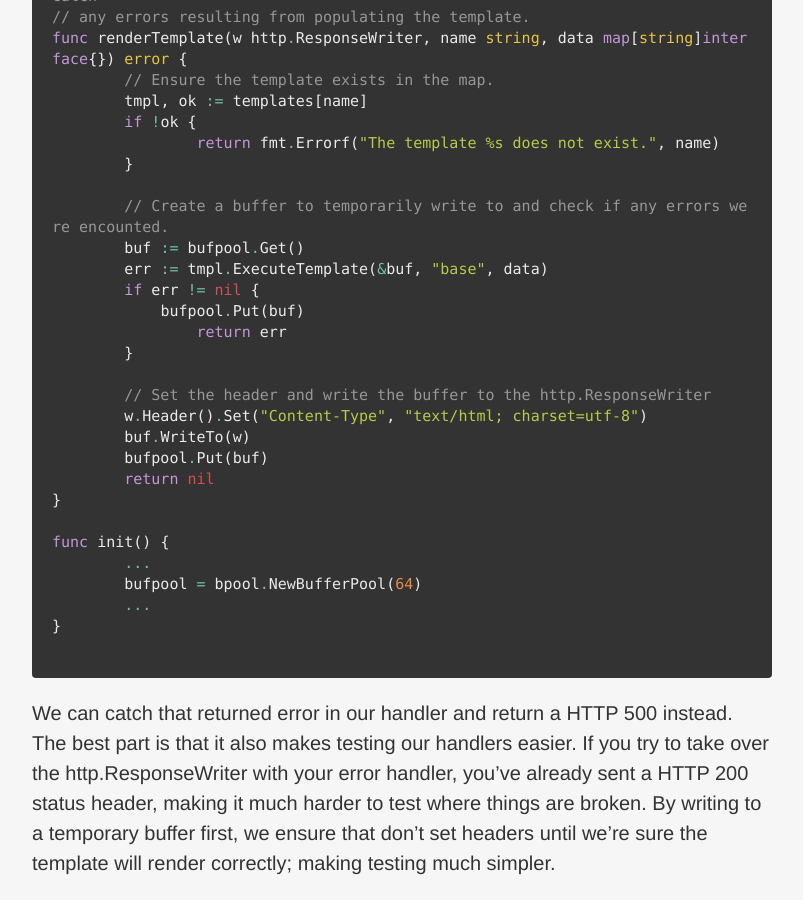
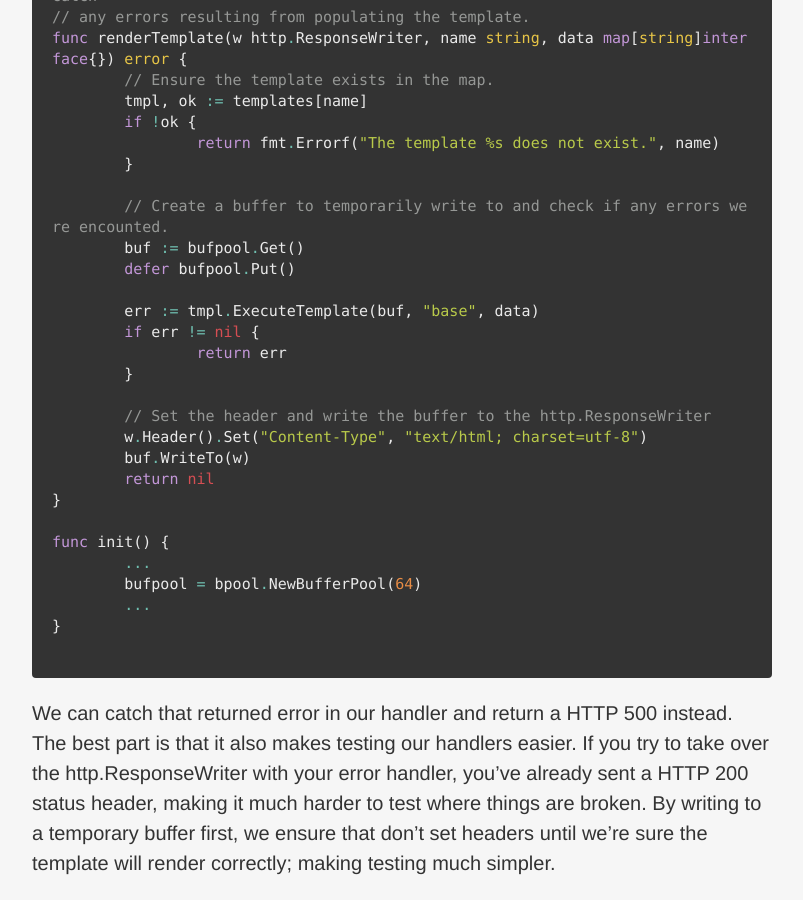
Before and after one commit to elithrar/elithrar.github.io, a Jekyll site: the page built from _posts/2014-06-10-approximating-html-template-inheritance.md, in a window 1280 px wide and 900 px high, scrolled down 4038 px. Shown: the whole window, without its empty margins (238-1041 px from the left). Built offline with Jekyll 4.4.1, drawn with Linux system fonts in a browser that asks for light colours; Markdown is read by kramdown in place of the engine named in the settings.

Commit message:
Typo in code example - &buf to buf as already a *buf.

```diff
--- a/_posts/2014-06-10-approximating-html-template-inheritance.md
+++ b/_posts/2014-06-10-approximating-html-template-inheritance.md
@@ -4,6 +4,7 @@ title: Approximating html/template Inheritance
 categories: "go, web"
 published: true
 ---
+
 
 Go's [html/template](http://golang.org/pkg/html/template/) package is fairly minimal compared to templating packages associated with other languages (Jinja, Mustache, even Django's templates), although it makes up for this with [security](http://js-quasis-libraries-and-repl.googlecode.com/svn/trunk/safetemplate.html#problem_definition) and great docs.
 
@@ -142,16 +143,16 @@ func renderTemplate(w http.ResponseWriter, name string, data map[string]interfac
 
 	// Create a buffer to temporarily write to and check if any errors were encounted.
 	buf := bufpool.Get()
-	err := tmpl.ExecuteTemplate(&buf, "base", data)
+	defer bufpool.Put()
+
+	err := tmpl.ExecuteTemplate(buf, "base", data)
 	if err != nil {
-	    bufpool.Put(buf)
 		return err
 	}
 
 	// Set the header and write the buffer to the http.ResponseWriter
 	w.Header().Set("Content-Type", "text/html; charset=utf-8")
 	buf.WriteTo(w)
-	bufpool.Put(buf)
 	return nil
 }
 
```
